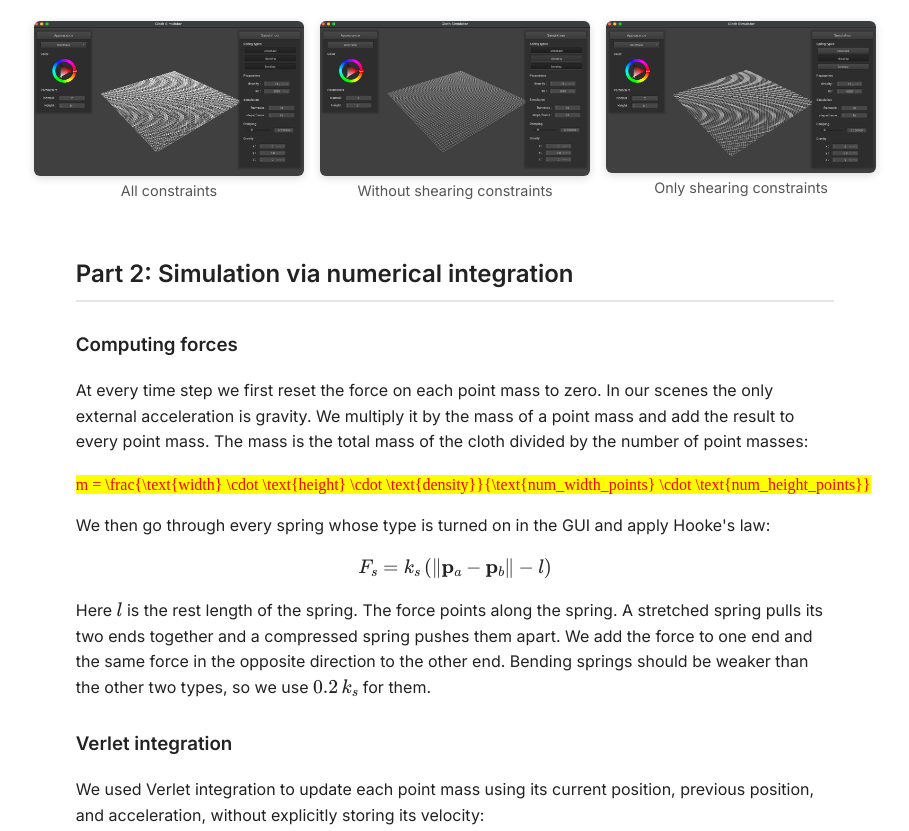
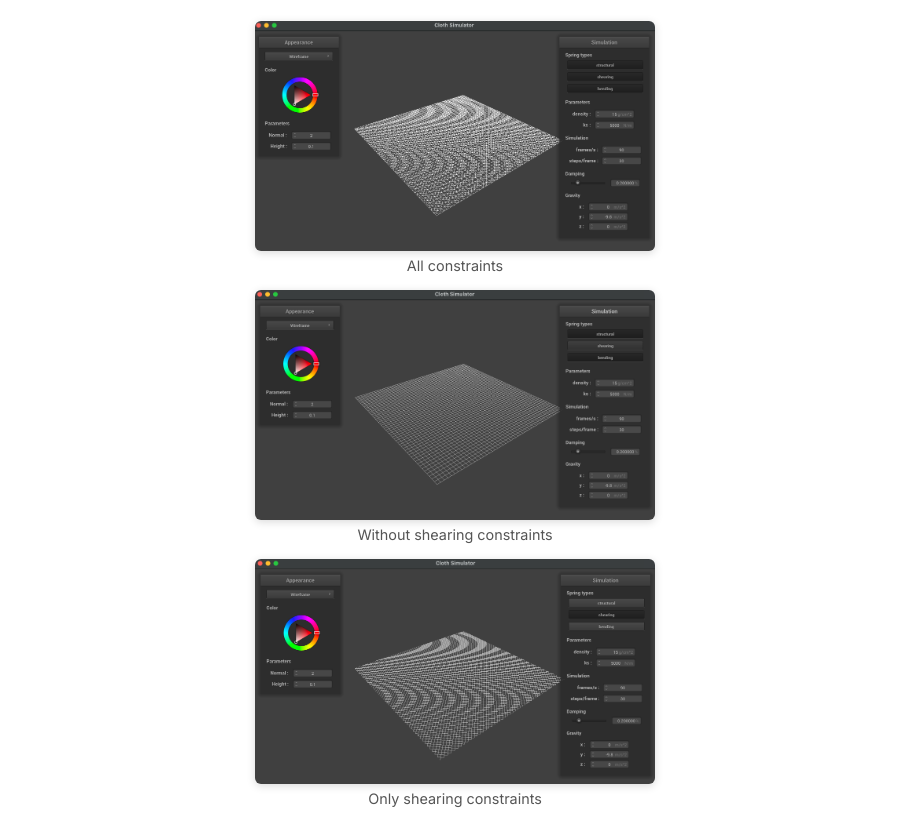
Before and after one commit to cal-cs184-student/hw4-iloveourhouse-writeup, a plain HTML site: page index.html in a window 1280 px wide. Shown: the part 1786-2617 px from the top of the page, without its empty margins (185-1094 px from the left). Drawn offline with nearby package versions, Linux system fonts and the light colour scheme; some packages are replaced by stand-ins of ours.

Commit message:
part1: stack images vertically at 400px

```diff
--- a/index.html
+++ b/index.html
@@ -121,15 +121,19 @@ Link to GitHub repository: <a href="https://github.com/cal-cs184-student/hw4-ilo
 <table style="width: 100%; text-align: center; border-collapse: collapse;">
 <tr>
 <td style="text-align: center;">
-<img src="assets/part1/new/all_constraints.png" width="270px">
+<img src="assets/part1/new/all_constraints.png" width="400px">
 <figcaption>All constraints</figcaption>
 </td>
+</tr>
+<tr>
 <td style="text-align: center;">
-<img src="assets/part1/new/wo_sheer.png" width="270px">
+<img src="assets/part1/new/wo_sheer.png" width="400px">
 <figcaption>Without shearing constraints</figcaption>
 </td>
+</tr>
+<tr>
 <td style="text-align: center;">
-<img src="assets/part1/new/only_sheer.png" width="270px">
+<img src="assets/part1/new/only_sheer.png" width="400px">
 <figcaption>Only shearing constraints</figcaption>
 </td>
 </tr>
```
